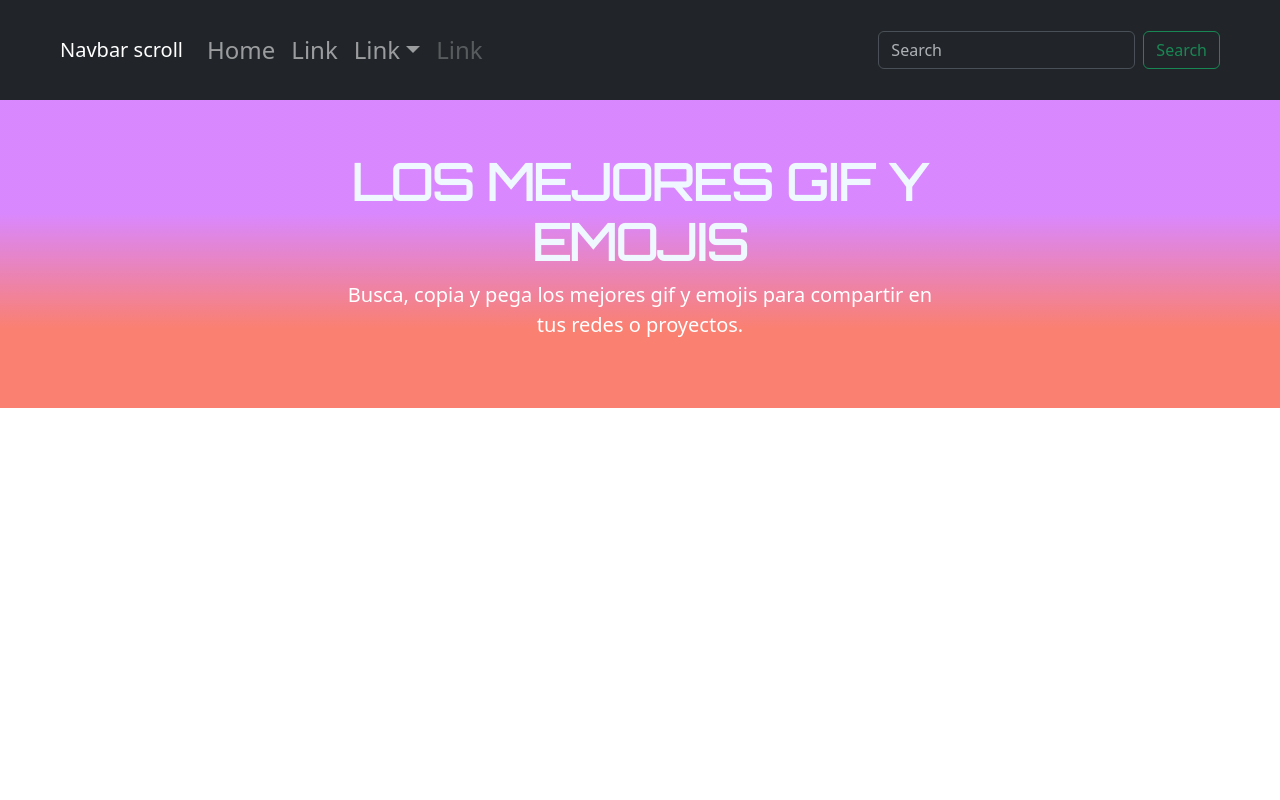
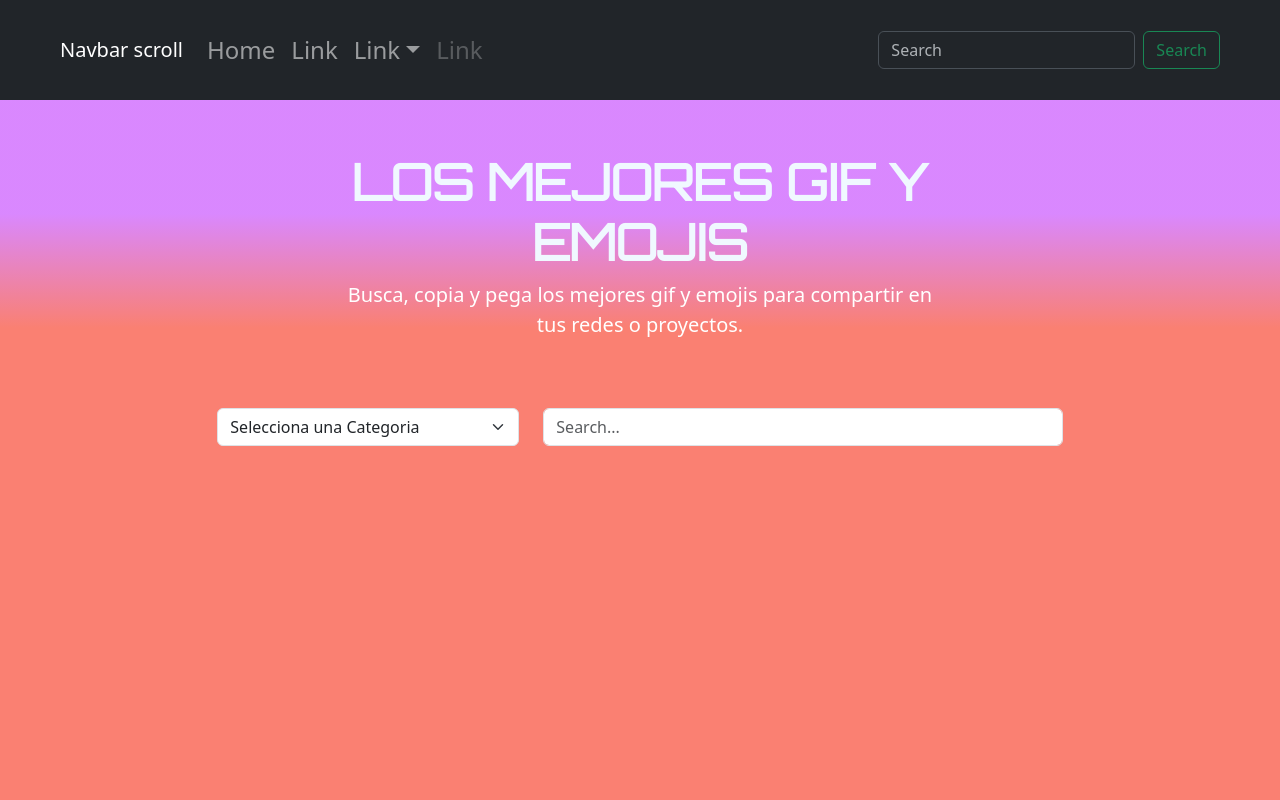
Before and after one commit to lourdesgarciafyl/CursoReact-03-APIGiphy, a React (Vite) app: page / in a window 1280 px wide. Shown: the top 800 px of the page. Built offline with nearby package versions, Linux system fonts and the light colour scheme.

Commit message:
maquetado buscador y select de categorias

```diff
--- a/src/components/Gimoji.jsx
+++ b/src/components/Gimoji.jsx
@@ -1,13 +1,22 @@
-import Banner from "./header/Banner"
-import Navegacion from "./header/Navegacion"
+import { Row } from "react-bootstrap";
+import Banner from "./header/Banner";
+import Navegacion from "./header/Navegacion";
+import SelectorCategorias from "./ui/SelectorCategorias";
+import Buscador from "./ui/Buscador";
 
 const Gimoji = () => {
-    return (
-        <>
-        <Navegacion></Navegacion>
-        <Banner/>
-        </>
-    )
-}
+  return (
+    <>
+      <Navegacion></Navegacion>
+      <Banner />
+      <div className="seccionPrincipal mb-1">
+        <Row className="justify-content-center">
+          <SelectorCategorias         />
+          <Buscador/>
+        </Row>
+      </div>
+    </>
+  );
+};
 
-export default Gimoji
+export default Gimoji;
--- a/src/components/ui/Buscador.jsx
+++ b/src/components/ui/Buscador.jsx
@@ -0,0 +1,17 @@
+import { Col } from "react-bootstrap";
+const Buscador = () => {
+  return (
+    <>
+      <Col md={4} lg={5}>
+        <input
+          type="search"
+          className=" form-control text-dark"
+          placeholder="Search..."
+          aria-label="Search"
+          onChange={(event) => onChangeSearch(event)}
+        />
+      </Col>
+    </>
+  );
+};
+export default Buscador;
--- a/src/components/ui/SelectorCategorias.jsx
+++ b/src/components/ui/SelectorCategorias.jsx
@@ -0,0 +1,16 @@
+import { Col } from "react-bootstrap";
+
+const SelectorCategorias = () => {
+    return(
+        <Col md={4} lg={3}>
+        <select
+        className="form-select"
+        aria-label="Default select example"
+        >
+            <option defaultValue={true}>Selecciona una Categoria</option>
+        </select>
+  </Col>
+    )
+}
+
+export default SelectorCategorias;
```
